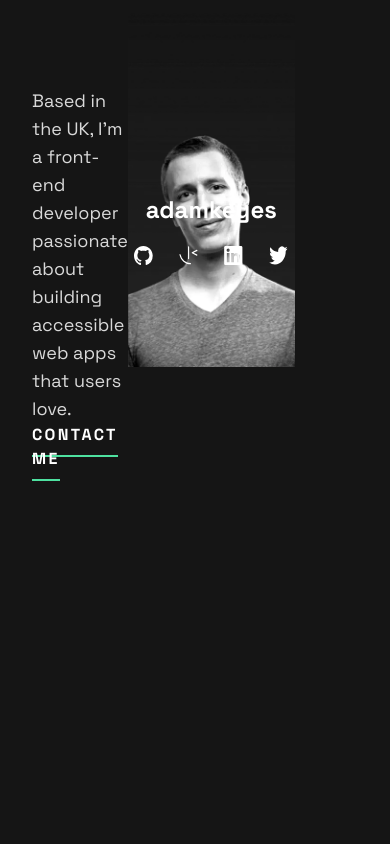
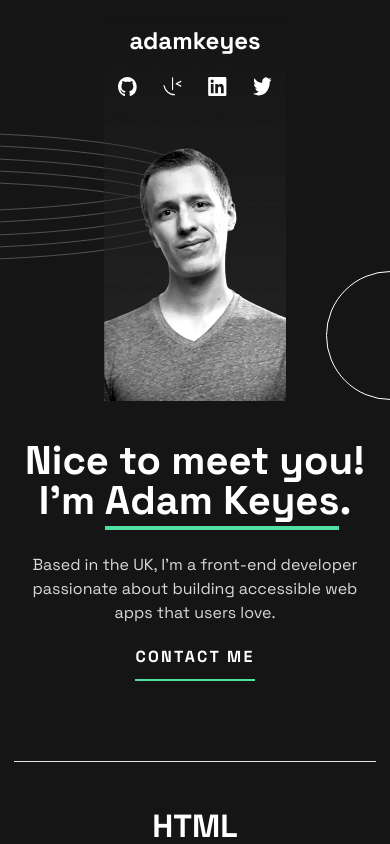
Before and after one commit to EugeneCarbado/single-page-developer-portfolio, a React (Create React App) app: page / in a window 390 px wide. Shown: the top 844 px of the page. Built offline with nearby package versions, Linux system fonts and the light colour scheme.

Commit message:
solution link add

```diff
--- a/src/components/Hero/Hero.tsx
+++ b/src/components/Hero/Hero.tsx
@@ -51,7 +51,7 @@ const Hero = () => {
             </div>
           </nav>
           <div
-            className={`pt-10 pl-[2rem] md:flex flex-col ${cx(
+            className={`hidden pt-10 pl-[2rem] md:flex flex-col ${cx(
               styles.heroText,
             )} lg:pl-0`}>
             <div className="hidden text-[4.5rem] leading-[4.5rem] text-white text-left font-bold z-30 md:block lg:hidden">
```
Also changed, not shown: 1 other file (tests, documents, lock files or other folders).
